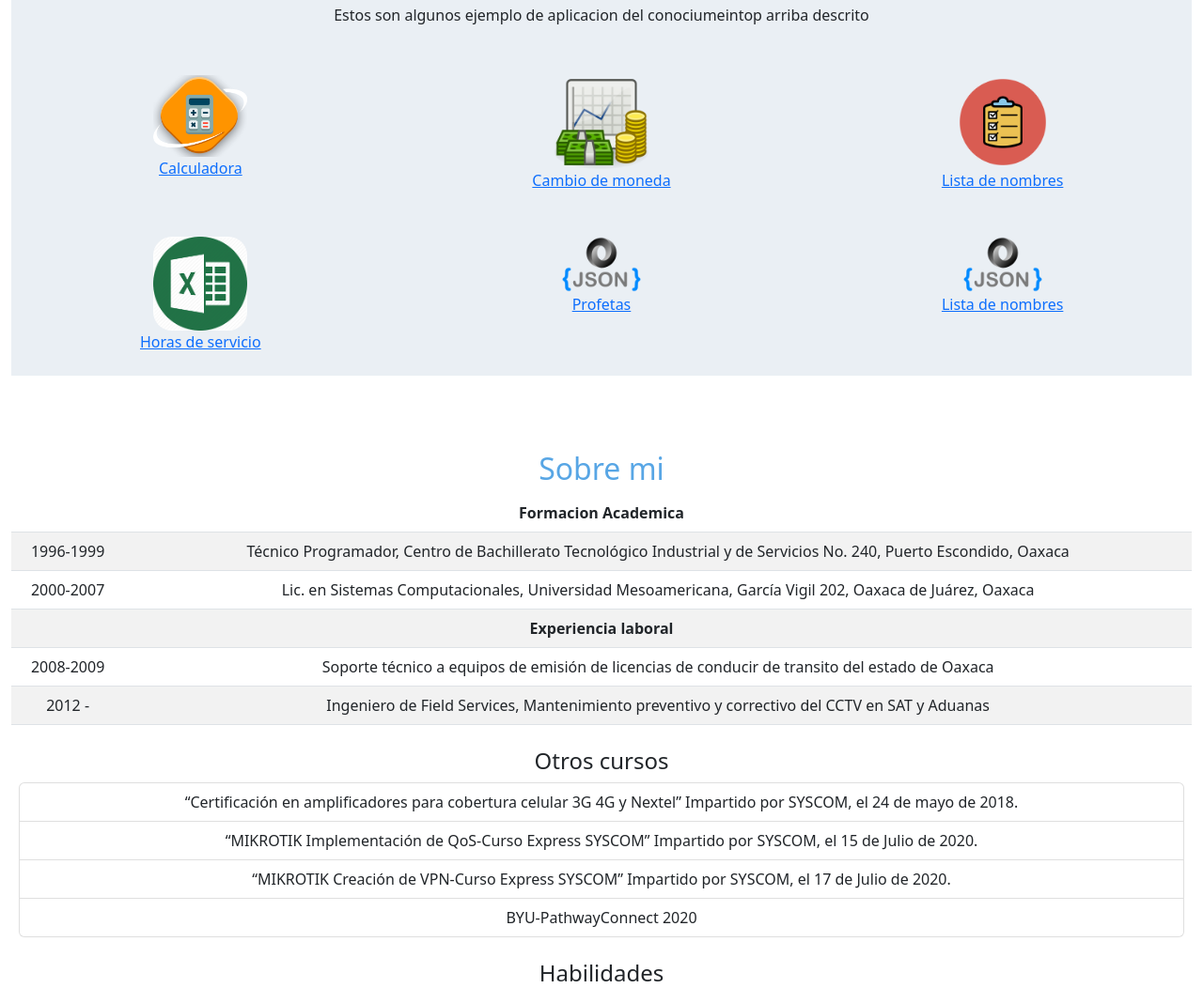
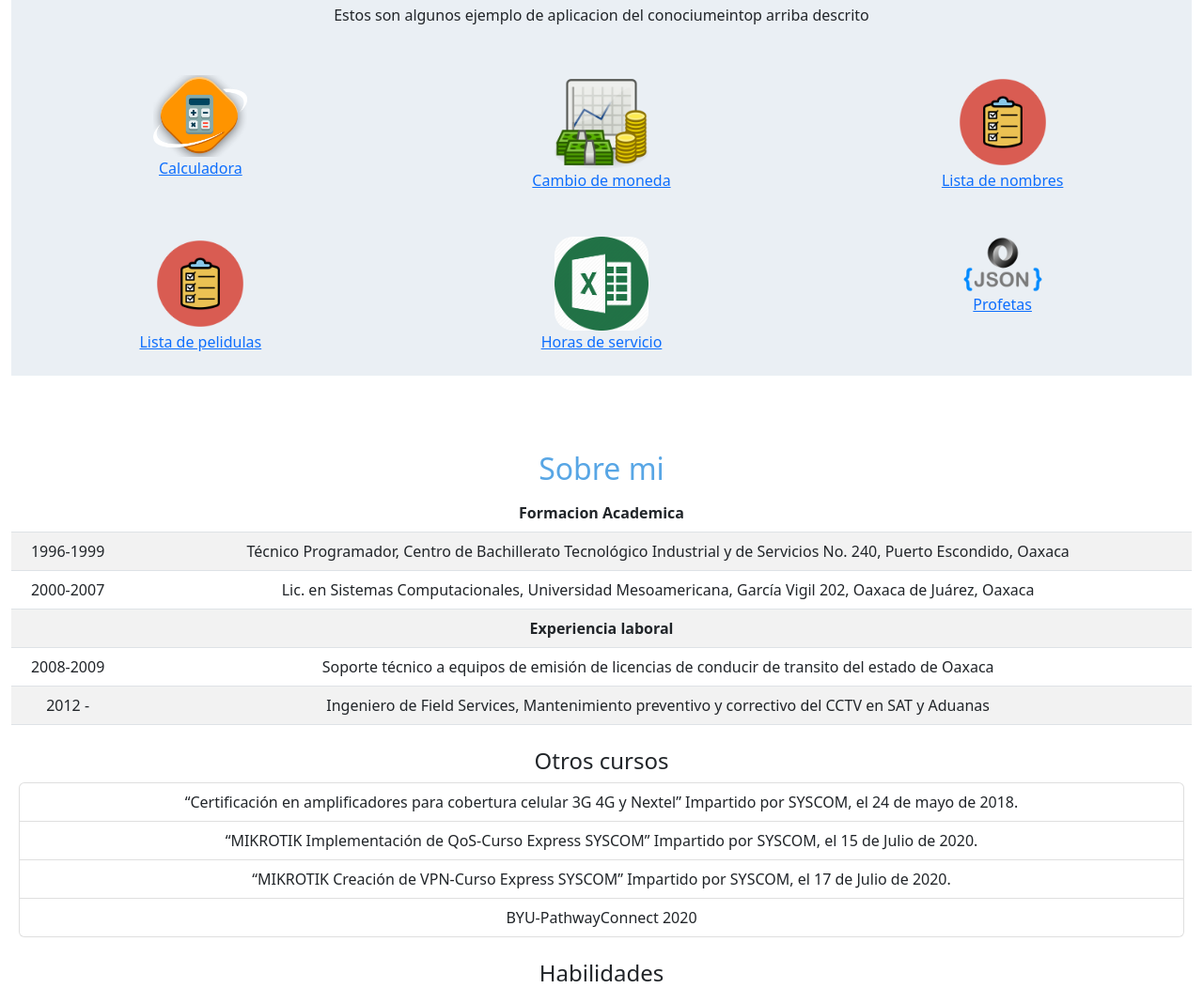
Before and after one commit to stg-software/MiPortafolio, a plain HTML site: page index.html in a window 1280 px wide. Shown: the part 893-1945 px from the top of the page at 94% size. Drawn offline with nearby package versions, Linux system fonts and the light colour scheme.

Commit message:
last update 30/08/2022

```diff
--- a/index.html
+++ b/index.html
@@ -78,16 +78,16 @@
             </div>
             <div class="row mt-5">
                 <div class="col-4">
+                    <img style="width: 100px; border-radius: 20px;" src="./images/lista.png" alt=""><br>
+                    <a href="./mini-pages/lista_peliculas.html">Lista de pelidulas</a>
+                </div>
+                <div class="col-4">
                     <img style="width: 100px; border-radius: 20px;" src="./images/excel.png" alt=""><br>
                     <a href="./mini-pages/horas de servicio/index.html">Horas de servicio</a>
                 </div>
                 <div class="col-4">
                     <img style="width: 100px; border-radius: 20px;" src="./images/JSON.png" alt=""><br>
                     <a href="./prophets/prophets.html">Profetas</a>
-                </div>
-                <div class="col-4">
-                    <img style="width: 100px; border-radius: 20px;" src="./images/JSON.png" alt=""><br>
-                    <a href="./mini-pages/leer_nombres.html">Lista de nombres</a>
                 </div>
 
             </div>
```
